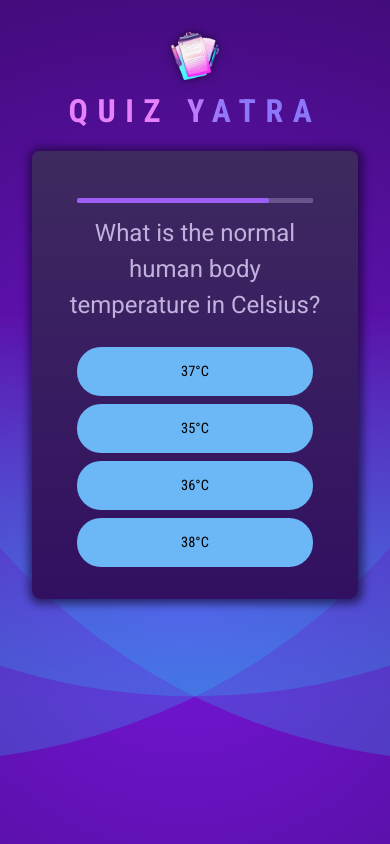
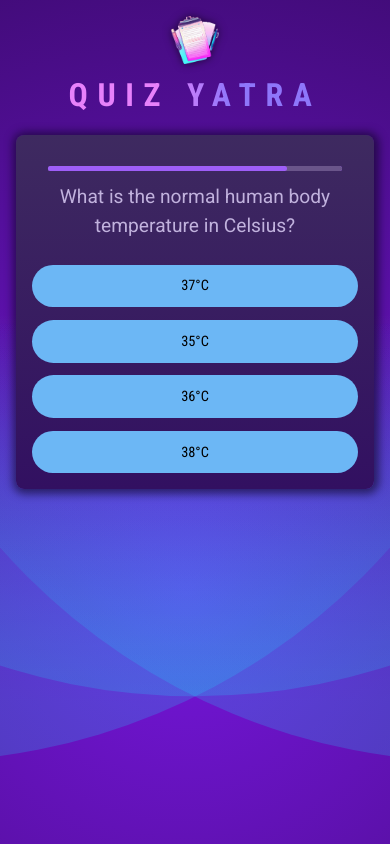
Before and after one commit to AJAY2K0/Quiz_Web_App, a React (Vite) app: page / in a window 390 px wide. Both pictures are taken after a click on the button "Start Quiz". Built offline with nearby package versions, Linux system fonts and the light colour scheme.

Commit message:
CSS Styling updated

```diff
--- a/src/index.css
+++ b/src/index.css
@@ -501,3 +501,80 @@
     opacity: 1;
   }
 }
+
+/* 📱 Mobile Responsiveness Fix */
+@media (max-width: 768px) {
+  body {
+    padding: 1rem;
+  }
+
+  #quiz,
+  #start-screen,
+  #summary {
+    padding: 1rem;
+    width: 100%;
+    box-sizing: border-box;
+  }
+
+  #question h2 {
+    font-size: 1.2rem;
+  }
+
+  #answers {
+    gap: 0.8rem;
+  }
+
+  .answer {
+    width: 100%;
+  }
+
+  .answer button {
+    font-size: 0.9rem;
+    padding: 0.8rem;
+  }
+
+  #summary-stats {
+    flex-direction: column;
+    gap: 1.5rem;
+  }
+
+  #summary-stats .number {
+    font-size: 2rem;
+  }
+
+  #summary h2 {
+    font-size: 2rem;
+  }
+
+  #summary img {
+    width: 6rem;
+    height: 6rem;
+  }
+
+  #start-screen h2 {
+    font-size: 1.5rem;
+  }
+
+  #start-screen label {
+    font-size: 1rem;
+  }
+
+  .modal {
+    padding: 1.5rem;
+    width: 95%;
+  }
+
+  .modal p {
+    font-size: 1rem;
+  }
+
+  .modal-message {
+    font-size: 1.1rem;
+  }
+
+  .confirm-btn,
+  .cancel-btn {
+    font-size: 0.9rem;
+    padding: 0.5rem 1rem;
+  }
+}
```
